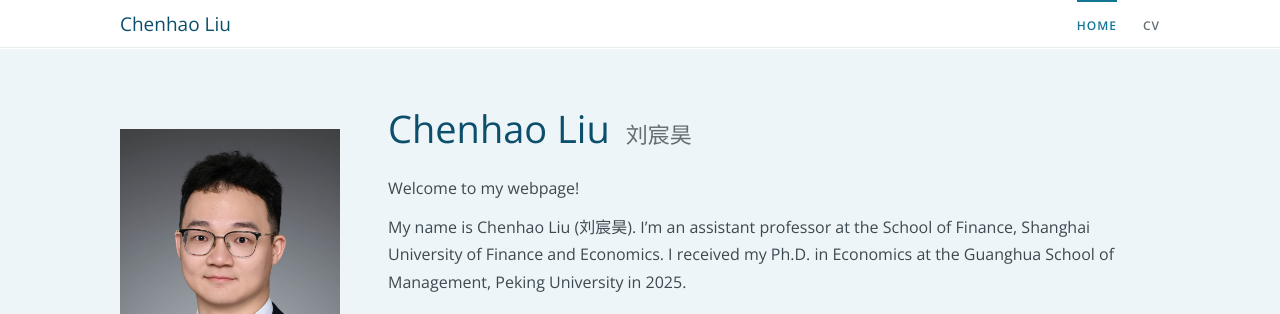
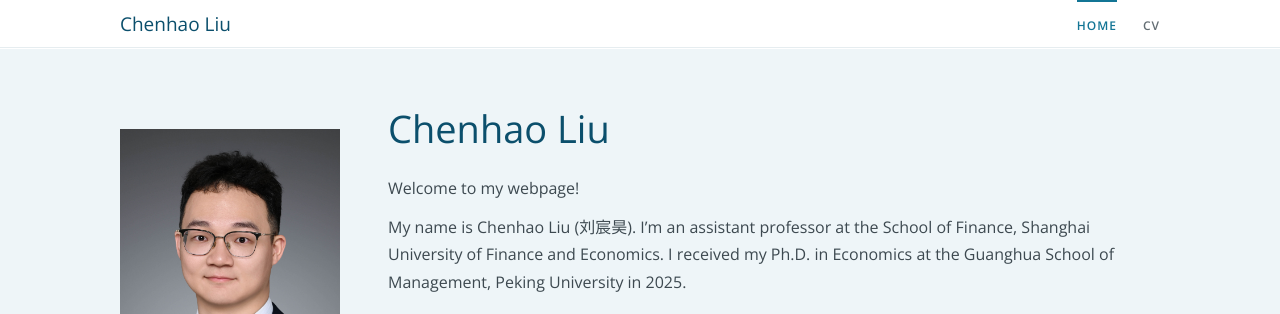
Before and after one commit to ziggsbzz/chenhao-liu, a Jekyll site: the page built from index.html, in a window 1280 px wide and 900 px high. Shown: the top 314 px of the window. Built offline with Jekyll 4.4.1, drawn with Linux system fonts in a browser that asks for light colours.

Commit message:
Show English name only in homepage hero H1

```diff
--- a/index.html
+++ b/index.html
@@ -7,7 +7,7 @@ permalink: /
 
 <header class="hero">
   <div class="intro">
-    <h1>{{ site.author.name_en }} <span class="zh" lang="zh">{{ site.author.name_zh }}</span></h1>
+    <h1>{{ site.author.name_en }}</h1>
     <p>Welcome to my webpage!</p>
     <p>
       My name is Chenhao Liu (刘宸昊). I&rsquo;m an assistant professor at the School of Finance,
```
